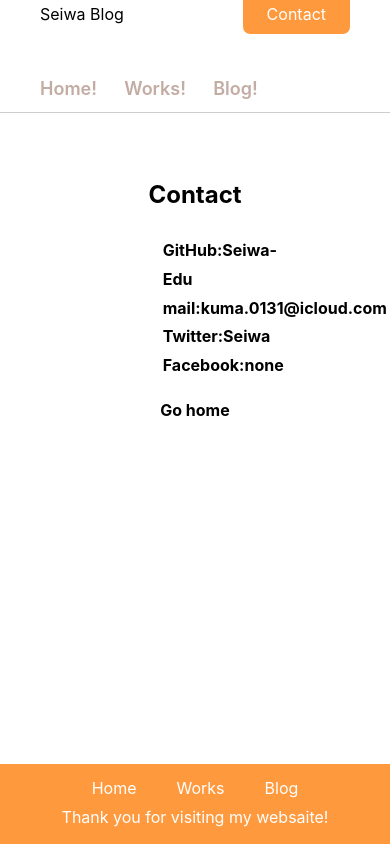
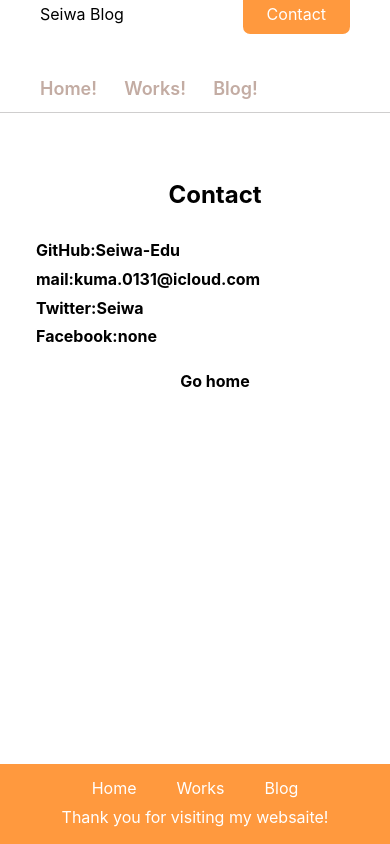
Before and after one commit to Seiwa-Edu/Next-Portforio, a Next.js app: page /contact in a window 390 px wide. Built offline with nearby package versions, Linux system fonts and the light colour scheme.

Commit message:
[add] add the card style

```diff
--- a/styles/card.module.css
+++ b/styles/card.module.css
@@ -54,7 +54,7 @@ a.card_link {
 
 /* カードレイアウトを1カラムで配置 */
 .card_list {
-  margin: 0.5em auto;
+  margin: 0.5em 15px;
   padding: 0;
   width: 100%;
   /* background: #f0f0f0; */
--- a/styles/contact.module.css
+++ b/styles/contact.module.css
@@ -22,3 +22,18 @@
 .contact_link {
   display: block;
 }
+
+.contact_link:hover {
+  color: coral;
+}
+
+@media screen and (max-width: 480px) {
+  .contact_link {
+    width: 100%;
+  }
+
+  .contact_wrapper {
+    margin-left: 20px;
+    margin-right: 20px;
+  }
+}
```
